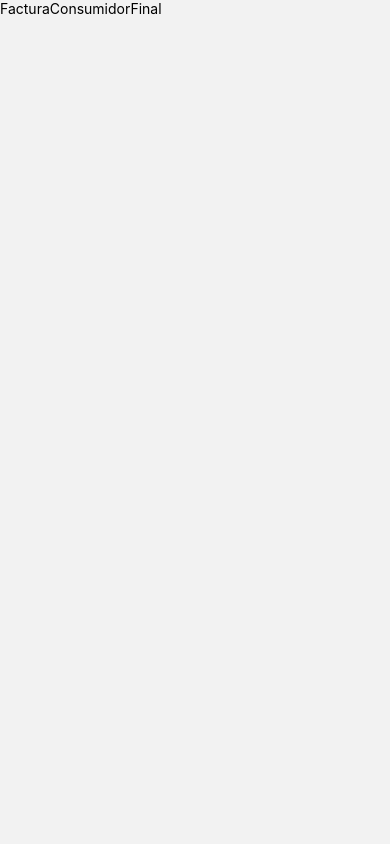
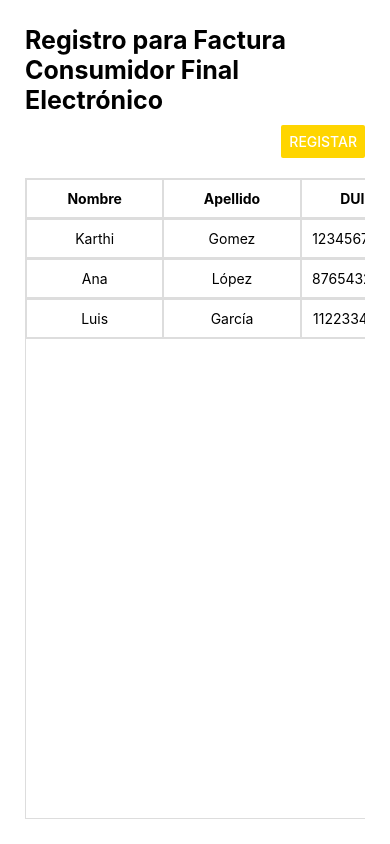
Before and after one commit to adianitafresita/ASGARD-AppM-vil, a React Native app: screen /FacturaConsumidorFinal in a window 390 px wide. Built offline with nearby package versions, Linux system fonts and the light colour scheme.

Commit message:
Consumidor final

```diff
--- a/src/screens/FacturaConsumidorFinal.js
+++ b/src/screens/FacturaConsumidorFinal.js
@@ -1,10 +1,207 @@
-import { View, Text } from 'react-native'
-import React from 'react'
+import React, { useState } from 'react';
+import { View, Text, StyleSheet, Button, ScrollView, Modal, TextInput, TouchableOpacity } from 'react-native';
 
-export default function FacturaConsumidorFinal() {
+const FacturaConsumidorFinal = () => {
+  const [modalVisible, setModalVisible] = useState(false);
+  const [newRegistro, setNewRegistro] = useState({
+    nombre: '',
+    apellido: '',
+    dui: '',
+    nit: '',
+    correo: '',
+    telefono: '',
+    departamento: '',
+    municipio: ''
+  });
+
+  const empleados = [
+    { nombre: 'Karthi', apellido: 'Gomez', dui: '12345678-9', nit: '123456789', departamento: 'San Salvador', municipio: 'San Salvador', correo: 'karthi@example.com', telefono: '555-1234' },
+    { nombre: 'Ana', apellido: 'López', dui: '87654321-0', nit: '0614-150598-202-1', departamento: 'Santa Ana', municipio: 'Santa Ana', correo: 'ana@example.com', telefono: '555-5678' },
+    { nombre: 'Luis', apellido: 'García', dui: '11223344-5', nit: '0614-150598-303-2', departamento: 'San Miguel', municipio: 'San Miguel', correo: 'luis@example.com', telefono: '555-9101' }
+  ];
+
+  const handleInputChange = (name, value) => {
+    setNewRegistro({
+      ...newRegistro,
+      [name]: value
+    });
+  };
+
+  const handleGuardar = () => {
+    // Lógica para guardar el nuevo registro
+    console.log('Guardando registro:', newRegistro);
+    setModalVisible(false); // Cerrar el modal
+  };
+
   return (
-    <View>
-      <Text>FacturaConsumidorFinal</Text>
+    <View style={styles.container}>
+      <Text style={styles.FCF}>Registro para Factura Consumidor Final Electrónico</Text>
+
+      <View style={styles.addButtonContainer}>
+        <Button title="Registar" onPress={() => setModalVisible(true)} color="#FFD500" />
+      </View>
+
+      <ScrollView horizontal>
+        <View style={styles.table}>
+          <View style={styles.tableRow}>
+            <Text style={[styles.tableHeader, { flex: 2 }]}>Nombre</Text>
+            <Text style={[styles.tableHeader, { flex: 2 }]}>Apellido</Text>
+            <Text style={[styles.tableHeader, { flex: 1.5 }]}>DUI</Text>
+            <Text style={[styles.tableHeader, { flex: 2 }]}>NIT</Text>
+            <Text style={[styles.tableHeader, { flex: 2.5 }]}>Departamento</Text>
+            <Text style={[styles.tableHeader, { flex: 2.5 }]}>Municipio</Text>
+            <Text style={[styles.tableHeader, { flex: 3 }]}>Correo</Text>
+            <Text style={[styles.tableHeader, { flex: 2 }]}>Teléfono</Text>
+          </View>
+
+          {empleados.map((empleado, index) => (
+            <View key={index} style={styles.tableRow}>
+              <Text style={[styles.tableCell, { flex: 2 }]}>{empleado.nombre}</Text>
+              <Text style={[styles.tableCell, { flex: 2 }]}>{empleado.apellido}</Text>
+              <Text style={[styles.tableCell, { flex: 1.5 }]}>{empleado.dui}</Text>
+              <Text style={[styles.tableCell, { flex: 2 }]}>{empleado.nit}</Text>
+              <Text style={[styles.tableCell, { flex: 2.5 }]}>{empleado.departamento}</Text>
+              <Text style={[styles.tableCell, { flex: 2.5 }]}>{empleado.municipio}</Text>
+              <Text style={[styles.tableCell, { flex: 3 }]}>{empleado.correo}</Text>
+              <Text style={[styles.tableCell, { flex: 2 }]}>{empleado.telefono}</Text>
+            </View>
+          ))}
+        </View>
+      </ScrollView>
+
+      <Modal
+        animationType="slide"
+        transparent={true}
+        visible={modalVisible}
+        onRequestClose={() => setModalVisible(false)}
+      >
+        <View style={styles.modalContainer}>
+          <View style={styles.modalView}>
+            <Text style={styles.modalTitle}>Agregar Registro</Text>
+            {Object.keys(newRegistro).map((key) => (
+              <TextInput
+                key={key}
+                style={styles.input}
+                placeholder={key.charAt(0).toUpperCase() + key.slice(1)}
+                value={newRegistro[key]}
+                onChangeText={(text) => handleInputChange(key, text)}
+              />
+            ))}
+            <View style={styles.modalButtonContainer}>
+              <TouchableOpacity
+                style={[styles.modalButton, { backgroundColor: '#FFD500' }]}
+                onPress={handleGuardar}
+              >
+                <Text style={styles.modalButtonText}>Guardar</Text>
+              </TouchableOpacity>
+              <TouchableOpacity
+                style={[styles.modalButton, { backgroundColor: '#FFD500' }]}
+                onPress={() => setModalVisible(false)}
+              >
+                <Text style={styles.modalButtonText}>Cancelar</Text>
+              </TouchableOpacity>
+            </View>
+          </View>
+        </View>
+      </Modal>
     </View>
-  )
-}
+  );
+};
+
+const styles = StyleSheet.create({
+  container: {
+    flex: 1,
+    padding: 25,
+    backgroundColor: '#fff',
+  },
+  FCF: {
+    fontSize: 25,
+    fontWeight: 'bold',
+    color: '#000',
+    alignSelf: 'center',
+    marginBottom: 10,
+  },
+  addButtonContainer: {
+    alignSelf: 'flex-end',
+    marginBottom: 10,
+  },
+  table: {
+    marginTop: 10,
+    borderWidth: 1,
+    borderColor: '#ddd',
+    minWidth: '100%',
+  },
+  tableRow: {
+    flexDirection: 'row',
+    borderBottomWidth: 1,
+    borderBottomColor: '#ddd',
+    width: 1200, // Ancho suficiente para visualizar todos los datos
+  },
+  tableHeader: {
+    paddingVertical: 10,
+    textAlign: 'center',
+    fontWeight: 'bold',
+    borderWidth: 1,
+    borderColor: '#ddd',
+  },
+  tableCell: {
+    paddingVertical: 10,
+    textAlign: 'center',
+    borderWidth: 1,
+    borderColor: '#ddd',
+  },
+  modalContainer: {
+    flex: 1,
+    justifyContent: 'center',
+    alignItems: 'center',
+    backgroundColor: 'rgba(0, 0, 0, 0.5)',
+  },
+  modalView: {
+    width: '90%',
+    backgroundColor: 'white',
+    borderRadius: 10,
+    padding: 20,
+    alignItems: 'center',
+    shadowColor: '#000',
+    shadowOffset: {
+      width: 0,
+      height: 2,
+    },
+    shadowOpacity: 0.25,
+    shadowRadius: 4,
+    elevation: 5,
+  },
+  modalTitle: {
+    fontWeight: 'bold',
+    fontSize: 20,
+    marginBottom: 15,
+    textAlign: 'center',
+  },
+  input: {
+    width: '100%',
+    height: 40,
+    borderColor: '#ccc',
+    borderWidth: 1,
+    marginBottom: 10,
+    paddingHorizontal: 10,
+    borderRadius: 5,
+  },
+  modalButtonContainer: {
+    flexDirection: 'row',
+    justifyContent: 'space-around',
+    width: '100%',
+    marginTop: 20,
+  },
+  modalButton: {
+    padding: 10,
+    borderRadius: 5,
+    alignItems: 'center',
+    width: '40%',
+  },
+  modalButtonText: {
+    color: 'white',
+    fontWeight: 'bold',
+  },
+});
+
+export default FacturaConsumidorFinal;
```
